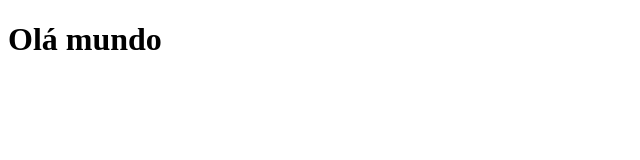
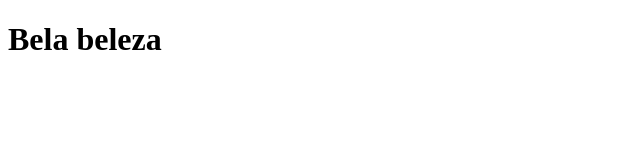
Before and after one commit to XxzubcovxX/BlogBoticario, a plain HTML site: page index.html in a window 1280 px wide. Shown: the full height of the page, 0-640 px from the left. Drawn offline with Linux system fonts and the light colour scheme.

Commit message:
Fazendo alteração de teste

```diff
--- a/index.html
+++ b/index.html
@@ -6,6 +6,6 @@
     <title>Document</title>
 </head>
 <body>
-    <h1>Olá mundo</h1>
+    <h1>Bela beleza </h1>
 </body>
 </html>
```
